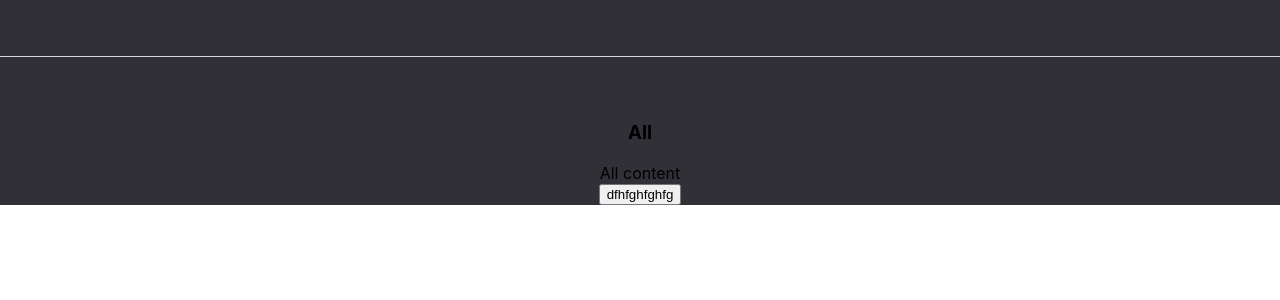
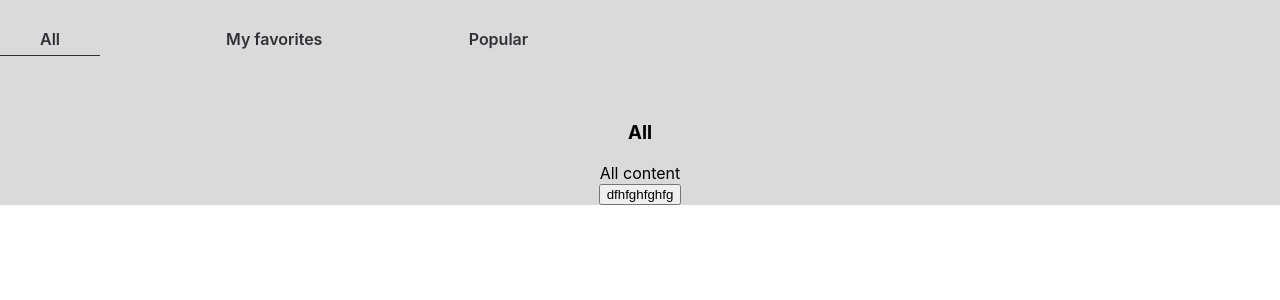
Before and after one commit to eTsy30/tms_blog, a React (Create React App) app: page / in a window 1280 px wide. Shown: the top 300 px of the page. Built offline with nearby package versions, Linux system fonts and the light colour scheme.

Commit message:
fix:new theme

```diff
--- a/src/App.tsx
+++ b/src/App.tsx
@@ -4,6 +4,7 @@ import "./App.css";
 import { Tabs } from "./components/Tabs";
 import { useState } from "react";
 import { setTheme } from "./components/redux/theme";
+import { useAppDispatch, useAppSelector } from "./components/redux/hooks";
 
 const items = [
   { title: "All", content: "All content" },
@@ -11,11 +12,18 @@ const items = [
   { title: "Popular", content: " Popular content" },
 ];
 function App() {
-  const [theme, setTheme] = useState("dark");
+  // const [theme, setTheme] = useState("dark");
+  // const toggleTheme = () => {
+  //   const newTheme = theme === "dark" ? "light" : "dark";
+  //   setTheme(newTheme);
+  // first variant
+  const theme = useAppSelector((state) => state.theme.value);
+  const dispatch = useAppDispatch();
   const toggleTheme = () => {
     const newTheme = theme === "dark" ? "light" : "dark";
-    setTheme(newTheme);
+    dispatch(setTheme(newTheme));
   };
+
   return (
     <div className={`App theme--${theme}`}>
       <Tabs items={items} onClick={toggleTheme} />
--- /dev/null
+++ b/src/components/redux/hooks.ts
@@ -0,0 +1,4 @@
+import { TypedUseSelectorHook, useDispatch, useSelector } from "react-redux";
+import type { RootState, AppDispatch } from "./store";
+export const useAppDispatch = () => useDispatch<AppDispatch>()
+export const useAppSelector: TypedUseSelectorHook<RootState> = useSelector
```
